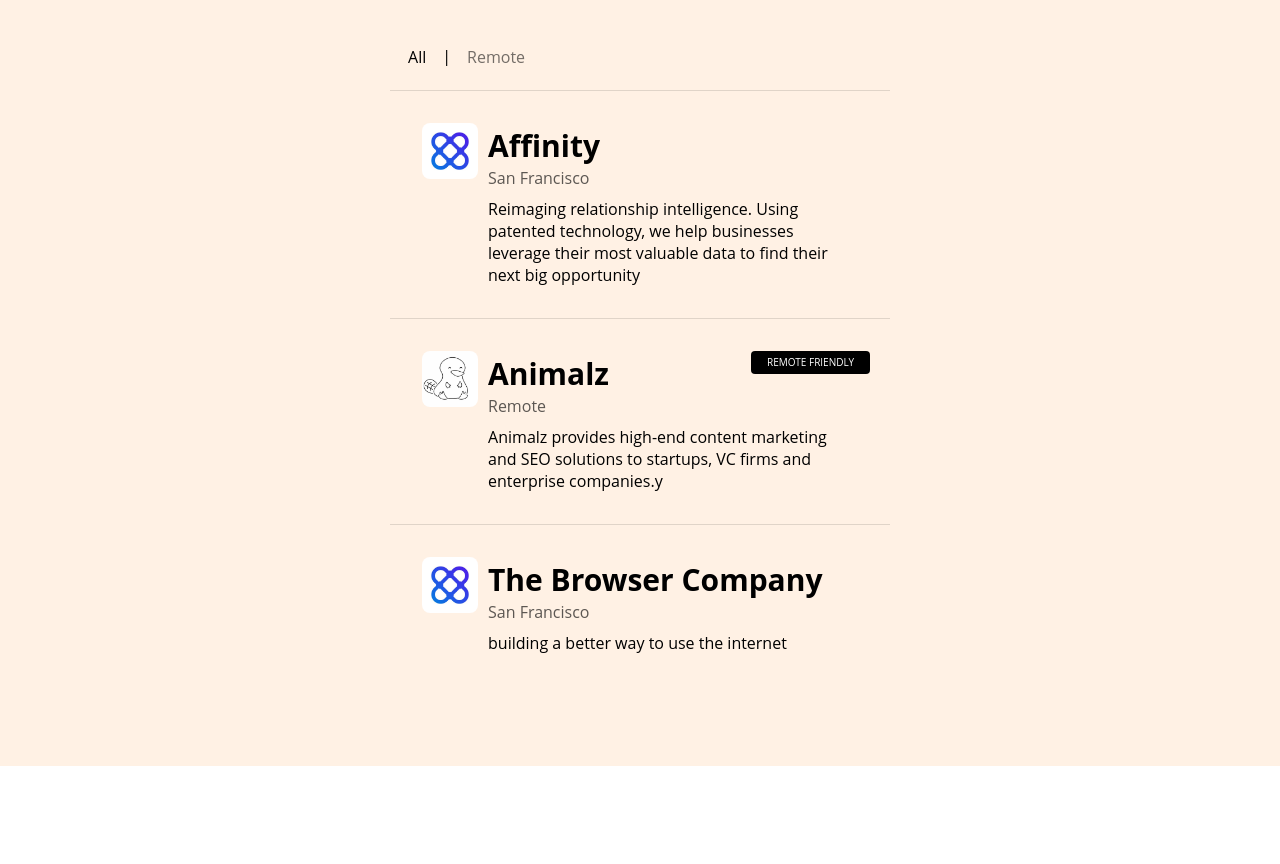
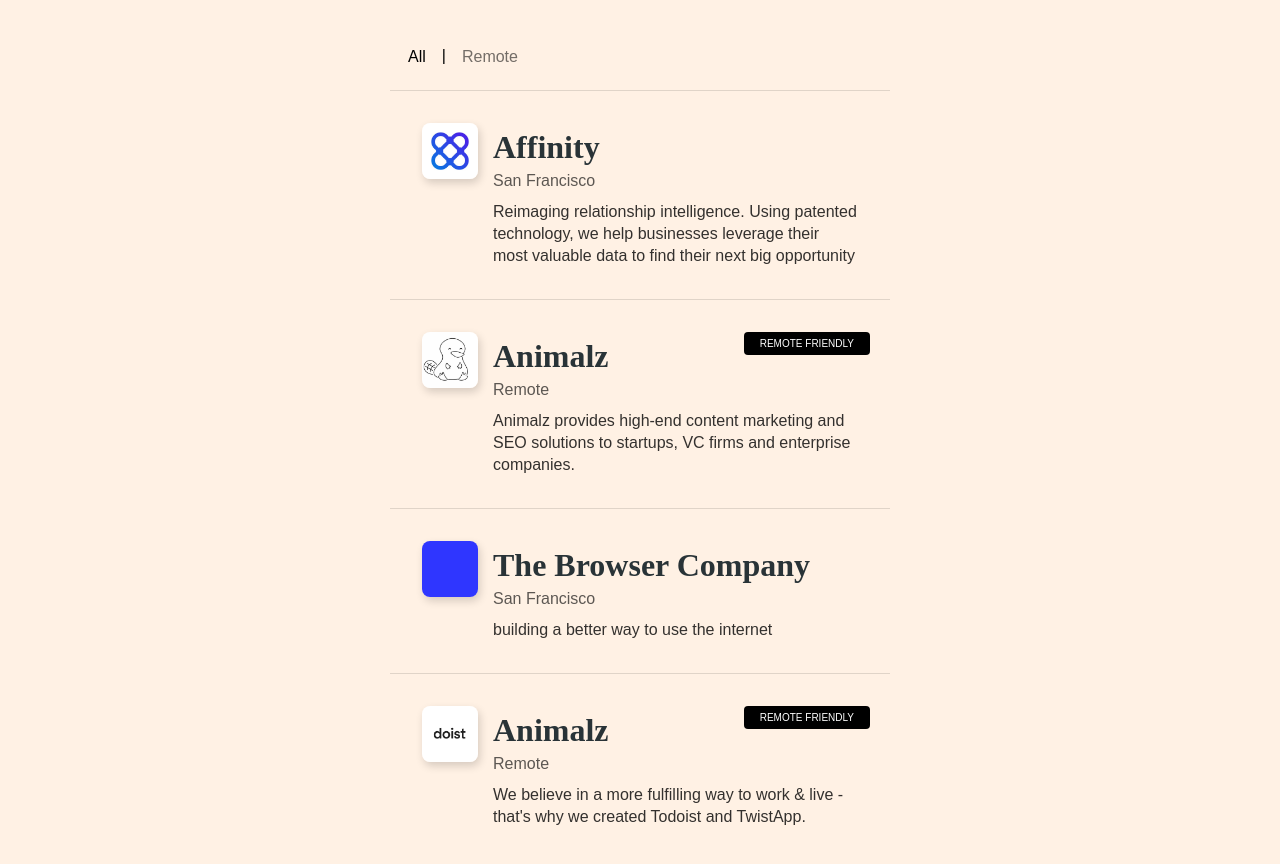
Before and after one commit to SamatarCodes/smallcos.com-clone, a website: page index.html in a window 1280 px wide. Shown: the part 940-1804 px from the top of the page. Before the commit the page ends 1706 px from the top, so only its background shows below. Drawn offline with Linux system fonts and the light colour scheme.

Commit message:
added companies logo

```diff
--- a/index.html
+++ b/index.html
@@ -117,7 +117,7 @@
               <p class="card__company--city">Remote</p>
               <p class="card__company--description">
                 Animalz provides high-end content marketing and SEO solutions to
-                startups, VC firms and enterprise companies.y
+                startups, VC firms and enterprise companies.
               </p>
             </div>
             <!-- work remotely -->
@@ -128,7 +128,7 @@
         </a>
       </div>
 
-      <!-- ************************************************************ -->
+      <!-- *************************ALL *********************************** -->
       <!-- card ALL-->
       <div class="card" v-if="showAll">
         <!-- inside card -->
@@ -136,7 +136,7 @@
           <div class="card__mini card__all">
             <div>
               <img
-                src="images/logos/affinity.png"
+                src="images/logos/thebrowser.png"
                 class="card__logo"
                 alt="logo of company"
               />
@@ -151,6 +151,35 @@
           </div>
         </a>
       </div>
+      <!-- *************************REMOTE *********************************** -->
+      <!-- CARD 2 REMOTE-->
+      <div class="card remote" v-if="showRemote">
+        <!-- inside card -->
+        <a href="">
+          <div class="card__mini card__remote">
+            <!-- logo -->
+            <div>
+              <img
+                src="images/logos/doitst.png"
+                loading="lazy"
+                class="card__logo"
+              />
+            </div>
+            <div class="card__company">
+              <h4 class="card__company--title">Animalz</h4>
+              <p class="card__company--city">Remote</p>
+              <p class="card__company--description">
+                We believe in a more fulfilling way to work & live - that's why
+                we created Todoist and TwistApp.
+              </p>
+            </div>
+            <!-- work remotely -->
+            <div class="card__remote">
+              <span class="card__remote--friendly">Remote friendly</span>
+            </div>
+          </div>
+        </a>
+      </div>
     </section>
 
     <script src="app.js"></script>
--- a/sass/2-base/_base.sass
+++ b/sass/2-base/_base.sass
@@ -11,7 +11,7 @@
 
 body
 
-    font-family: 'Open Sans', sans-serif
+    font-family: 'DM Sans', sans-serif
     font-weight: 400
     line-height: 1.5
     overflow-x: hidden
--- a/sass/2-base/_typography.sass
+++ b/sass/2-base/_typography.sass
@@ -1 +1,3 @@
 @import url('https://fonts.googleapis.com/css2?family=Open+Sans:wght@400;700&display=swap')
+@import url('https://fonts.googleapis.com/css2?family=DM+Sans:ital,wght@0,400;0,500;1,400&display=swap')
+@import url('https://fonts.googleapis.com/css2?family=DM+Serif+Display&display=swap')
--- a/sass/3-components/_card.sass
+++ b/sass/3-components/_card.sass
@@ -23,12 +23,15 @@
 
             height: 7vh
             border-radius: .8rem
+            box-shadow: .2rem .4rem .8rem 0 rgba(0,0,0,0.16)
 
         .card__company
-            margin-left: 1rem
+            margin-left: 1.5rem
 
             .card__company--title
-                font-size: 3rem
+                font-family: 'DM Serif Display', serif
+                font-size: 3.2rem
+                color: #293337
 
             .card__company--city
                 font-size: 1.6rem
@@ -39,6 +42,7 @@
                 margin-top: 1rem
                 font-size: 1.6rem
                 line-height: 2.2rem
+                color: rgba(0,0,0,.80)
 
 .remote
     position: relative
```
Also changed, not shown: css/styles.css, images/logos/doitst.png (added), images/logos/thebrowser.png (added).
